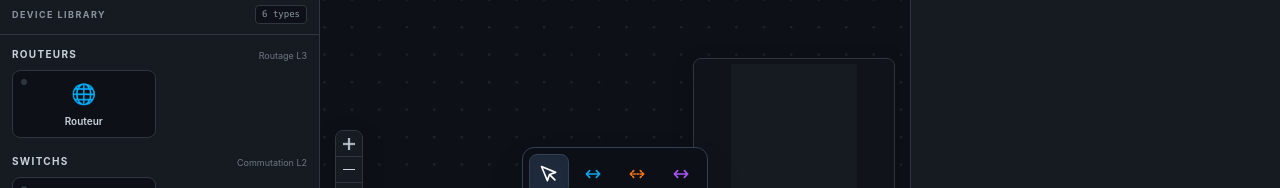
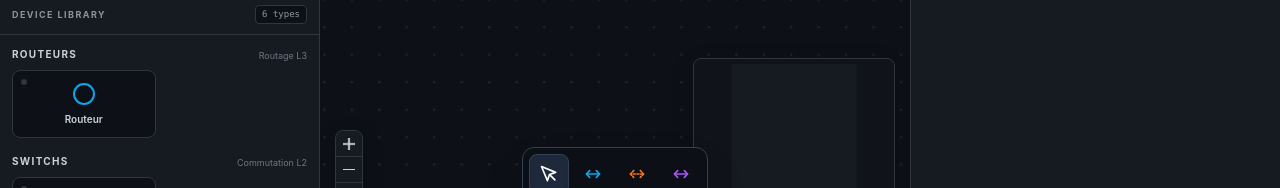
Before and after one commit to biggyseven/Skill-Tree, a React (Vite) app in the folder app/lab-workspace/: page / in a window 1280 px wide. Shown: the part 575-763 px from the top of the page. Built offline with nearby package versions, Linux system fonts and the light colour scheme.

Commit message:
M13: use reusable SVG device icons in palette

```diff
--- a/app/lab-workspace/src/canvas/Palette.jsx
+++ b/app/lab-workspace/src/canvas/Palette.jsx
@@ -1,28 +1,30 @@
+import { DeviceIcon } from './nodes/DeviceIcon.jsx';
+
 const DEVICE_GROUPS = [
   {
     title: 'Routeurs',
     caption: 'Routage L3',
-    devices: [{ type: 'router', label: 'Routeur', icon: '🌐' }],
+    devices: [{ type: 'router', label: 'Routeur', icon: null }],
   },
   {
     title: 'Switchs',
     caption: 'Commutation L2',
-    devices: [{ type: 'switch', label: 'Switch', icon: '🔀' }],
+    devices: [{ type: 'switch', label: 'Switch', icon: null }],
   },
   {
     title: 'Terminaux',
     caption: 'Hôtes et services',
     devices: [
-      { type: 'pc', label: 'PC', icon: '💻' },
-      { type: 'server', label: 'Serveur', icon: '🖥️' },
+      { type: 'pc', label: 'PC', icon: null },
+      { type: 'server', label: 'Serveur', icon: null },
     ],
   },
   {
     title: 'Sécurité & WAN',
     caption: 'Périmètre réseau',
     devices: [
-      { type: 'firewall', label: 'Pare-feu', icon: '🛡️' },
-      { type: 'cloud', label: 'Cloud WAN', icon: '☁️' },
+      { type: 'firewall', label: 'Pare-feu', icon: null },
+      { type: 'cloud', label: 'Cloud WAN', icon: null },
     ],
   },
 ];
@@ -64,9 +66,7 @@ export function Palette() {
               {group.devices.map(device => (
                 <div
                   key={device.type}
-                  role="button"
-                  tabIndex={0}
-                  aria-label={`Glisser ${device.label} sur le canvas`}
+                  title={`Glisser ${device.label} sur le canvas`}
                   draggable
                   onDragStart={event => onDragStart(event, device.type)}
                   onDragEnd={onDragEnd}
@@ -80,9 +80,7 @@ export function Palette() {
                   ].join(' ')}
                 >
                   <span className="absolute left-2 top-2 h-1.5 w-1.5 rounded-full bg-[#30363d] transition-colors group-hover:bg-[#0ea5e9]" />
-                  <span className="text-xl transition-transform duration-150 group-hover:scale-110" aria-hidden="true">
-                    {device.icon}
-                  </span>
+                  <DeviceIcon kind={device.type} className="h-6 w-6 text-[#0ea5e9] transition-transform duration-150 group-hover:scale-110" />
                   <span className="text-[10px] font-semibold text-[#c9d1d9] transition-colors group-hover:text-white">
                     {device.label}
                   </span>
```
